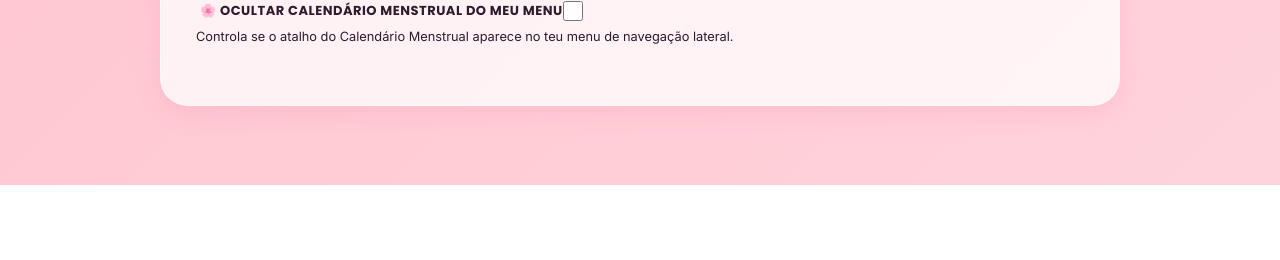
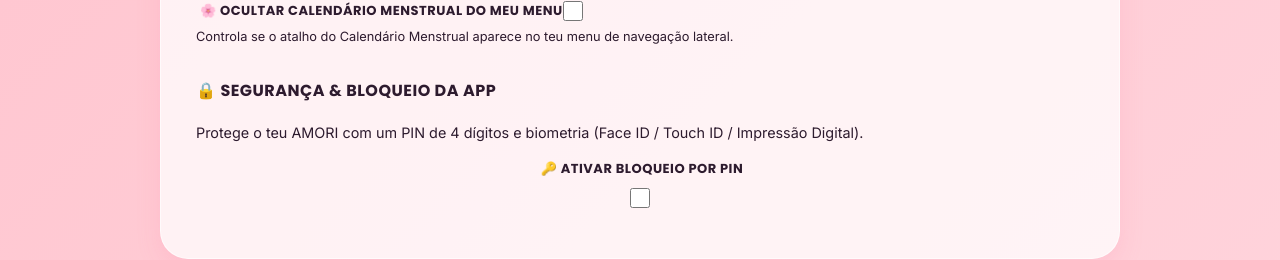
Before and after one commit to Canito6/Amor, a React (Vite) app in the folder frontend/: page /definicoes in a window 1280 px wide. Shown: the part 976-1236 px from the top of the page. Before the commit the page ends 1161 px from the top, so only its background shows below. Built offline with nearby package versions, Linux system fonts and the light colour scheme; no server answers; sample sign-in values are in the browser's storage.

Commit message:
feat(settings): add Security & App Lock settings section with PIN and Face ID toggle

```diff
--- a/frontend/src/components/settings/GeneralSettings.jsx
+++ b/frontend/src/components/settings/GeneralSettings.jsx
@@ -3,6 +3,99 @@
 import { authService } from '../../services/auth/authService';
 import { useToast } from '../../context/ToastContext';
 import { usePWA } from '../../context/PWAContext';
+import { useAppLock } from '../../context/AppLockContext';
+
+export function SecuritySettings({ language }) {
+  const { pinEnabled, enablePin, disablePin, biometricsEnabled, toggleBiometrics } = useAppLock();
+  const { showToast } = useToast();
+  const [pinInput, setPinInput] = React.useState('');
+  const [isEditingPin, setIsEditingPin] = React.useState(false);
+
+  const handleSavePin = () => {
+    if (pinInput.length === 4) {
+      enablePin(pinInput);
+      setPinInput('');
+      setIsEditingPin(false);
+      showToast(language === 'pt' ? 'PIN de 4 dígitos ativado!' : '4-digit PIN enabled!', 'success');
+    } else {
+      showToast(language === 'pt' ? 'O PIN deve ter exatamente 4 dígitos.' : 'PIN must be exactly 4 digits.', 'error');
+    }
+  };
+
+  return (
+    <section className="settings-section" style={{ marginTop: '30px' }}>
+      <h3>🔒 {language === 'pt' ? 'Segurança & Bloqueio da App' : 'Security & App Lock'}</h3>
+      <p style={{ fontSize: '0.9rem', color: 'var(--text-secondary)', marginBottom: '15px' }}>
+        {language === 'pt'
+          ? 'Protege o teu AMORI com um PIN de 4 dígitos e biometria (Face ID / Touch ID / Impressão Digital).'
+          : 'Protect your AMORI with a 4-digit PIN and biometrics (Face ID / Touch ID / Fingerprint).'}
+      </p>
+
+      {/* Switch do PIN */}
+      <div className="form-group" style={{ display: 'flex', alignItems: 'center', justifyContent: 'space-between', marginBottom: '15px' }}>
+        <label className="input-label" style={{ margin: 0, cursor: 'pointer' }}>
+          🔑 {language === 'pt' ? 'Ativar Bloqueio por PIN' : 'Enable PIN Lock'}
+        </label>
+        <input
+          type="checkbox"
+          checked={pinEnabled}
+          onChange={(e) => {
+            if (e.target.checked) {
+              setIsEditingPin(true);
+            } else {
+              disablePin();
+              setIsEditingPin(false);
+              showToast(language === 'pt' ? 'Bloqueio por PIN desativado.' : 'PIN Lock disabled.', 'info');
+            }
+          }}
+          style={{ width: '20px', height: '20px', cursor: 'pointer', accentColor: 'var(--primary-color)' }}
+        />
+      </div>
+
+      {isEditingPin && (
+        <div style={{ background: 'rgba(255, 77, 109, 0.08)', padding: '15px', borderRadius: '12px', marginBottom: '15px' }}>
+          <label className="input-label" style={{ display: 'block', marginBottom: '8px' }}>
+            {language === 'pt' ? 'Define o novo PIN de 4 dígitos:' : 'Set new 4-digit PIN:'}
+          </label>
+          <div style={{ display: 'flex', gap: '10px' }}>
+            <input
+              type="password"
+              maxLength={4}
+              value={pinInput}
+              onChange={(e) => setPinInput(e.target.value.replace(/\D/g, ''))}
+              placeholder="1234"
+              className="input-control"
+              style={{ width: '120px', textAlign: 'center', fontSize: '18px', letterSpacing: '4px' }}
+            />
+            <button onClick={handleSavePin} className="btn btn-primary" style={{ padding: '8px 16px', borderRadius: '8px' }}>
+              {language === 'pt' ? 'Guardar PIN' : 'Save PIN'}
+            </button>
+          </div>
+        </div>
+      )}
+
+      {/* Switch da Biometria */}
+      {pinEnabled && (
+        <div className="form-group" style={{ display: 'flex', alignItems: 'center', justifyContent: 'space-between', marginTop: '15px' }}>
+          <label className="input-label" style={{ margin: 0, cursor: 'pointer' }}>
+            👆 {language === 'pt' ? 'Permitir Face ID / Biometria' : 'Allow Face ID / Biometrics'}
+          </label>
+          <input
+            type="checkbox"
+            checked={biometricsEnabled}
+            onChange={(e) => {
+              toggleBiometrics(e.target.checked);
+              showToast(e.target.checked
+                ? (language === 'pt' ? 'Biometria ativada!' : 'Biometrics enabled!')
+                : (language === 'pt' ? 'Biometria desativada.' : 'Biometrics disabled.'), 'info');
+            }}
+            style={{ width: '20px', height: '20px', cursor: 'pointer', accentColor: 'var(--primary-color)' }}
+          />
+        </div>
+      )}
+    </section>
+  );
+}
 
 export function BackupSettings({ language }) {
   const { showToast } = useToast();
@@ -400,6 +493,9 @@
             : 'Controls whether the Menstrual Calendar shortcut appears on your side navigation menu.'}
         </small>
       </div>
+
+      {/* Security & Biometrics Section */}
+      <SecuritySettings language={language} />
     </section>
   );
 }
```
